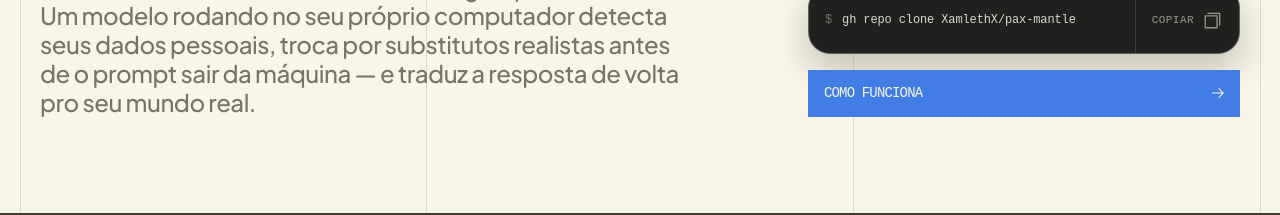
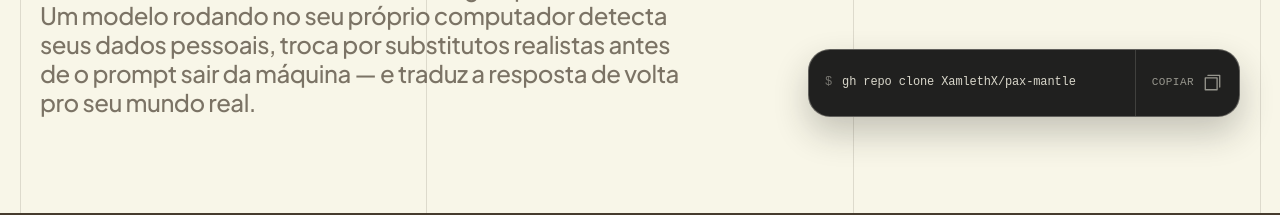
Before and after one commit to XamlethX/pax-brasiliana, a Next.js app: page /projetos/pax-mantle in a window 1280 px wide. Shown: the part 344-559 px from the top of the page. Built offline with nearby package versions, Linux system fonts and the light colour scheme; no server answers; a web font is replaced by a local one.

Commit message:
refactor: remove CTA secundario do Pax Mantle

```diff
--- a/src/app/projetos/pax-mantle/page.tsx
+++ b/src/app/projetos/pax-mantle/page.tsx
@@ -42,17 +42,6 @@ const pilares = [
   },
 ];
 
-function ArrowIcon({ fill = "#F8F6E8" }: { fill?: string }) {
-  return (
-    <svg width="12" height="10" viewBox="0 0 12 10" fill="none" aria-hidden="true">
-      <path
-        d="M6.295 0.705L10.085 4.5L-2.40413e-07 4.5L-1.96701e-07 5.5L10.085 5.5L6.295 9.295L7 10L12 5L7 -3.0598e-07L6.295 0.705Z"
-        fill={fill}
-      />
-    </svg>
-  );
-}
-
 export default function PaxMantlePage() {
   return (
     <div className="flex flex-col min-h-dvh">
@@ -77,13 +66,6 @@ export default function PaxMantlePage() {
             </div>
             <div className="lg:w-2/5 px-5 lg:px-10 flex flex-col gap-4 justify-end">
               <GitHubCommandButton />
-              <a
-                href="#como-funciona"
-                className="uppercase font-mono leading-none flex gap-2 px-4 py-3.5 items-center transition-all duration-300 ease-out hover:opacity-80 text-accents text-mist bg-coast w-full justify-between"
-              >
-                <span>Como funciona</span>
-                <ArrowIcon />
-              </a>
             </div>
           </div>
         </section>
```
